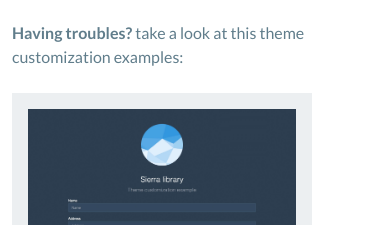
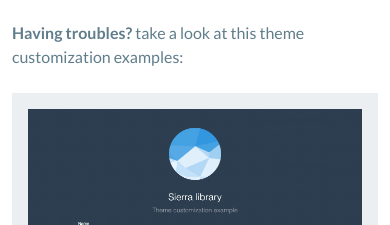
Before and after one commit to sierra-library/sierra-library.github.io, a website: page index.html in a window 390 px wide. Shown: the part 2413-2638 px from the top of the page. Drawn offline with nearby package versions, Linux system fonts and the light colour scheme.

Commit message:
fix theme examples

```diff
--- a/src/demo.scss
+++ b/src/demo.scss
@@ -45,9 +45,13 @@ pre {
 
 }
 @media screen and (max-width: 550px) {
+  .example1,
+  .example2, {
+    max-width: 100%;
+  }
+
   .example1 img,
   .example2 img, {
-    max-width: auto;
     width: 100% !important;
   }
 }
```
Also changed, not shown: css/styles.css, css/styles.min.css.
